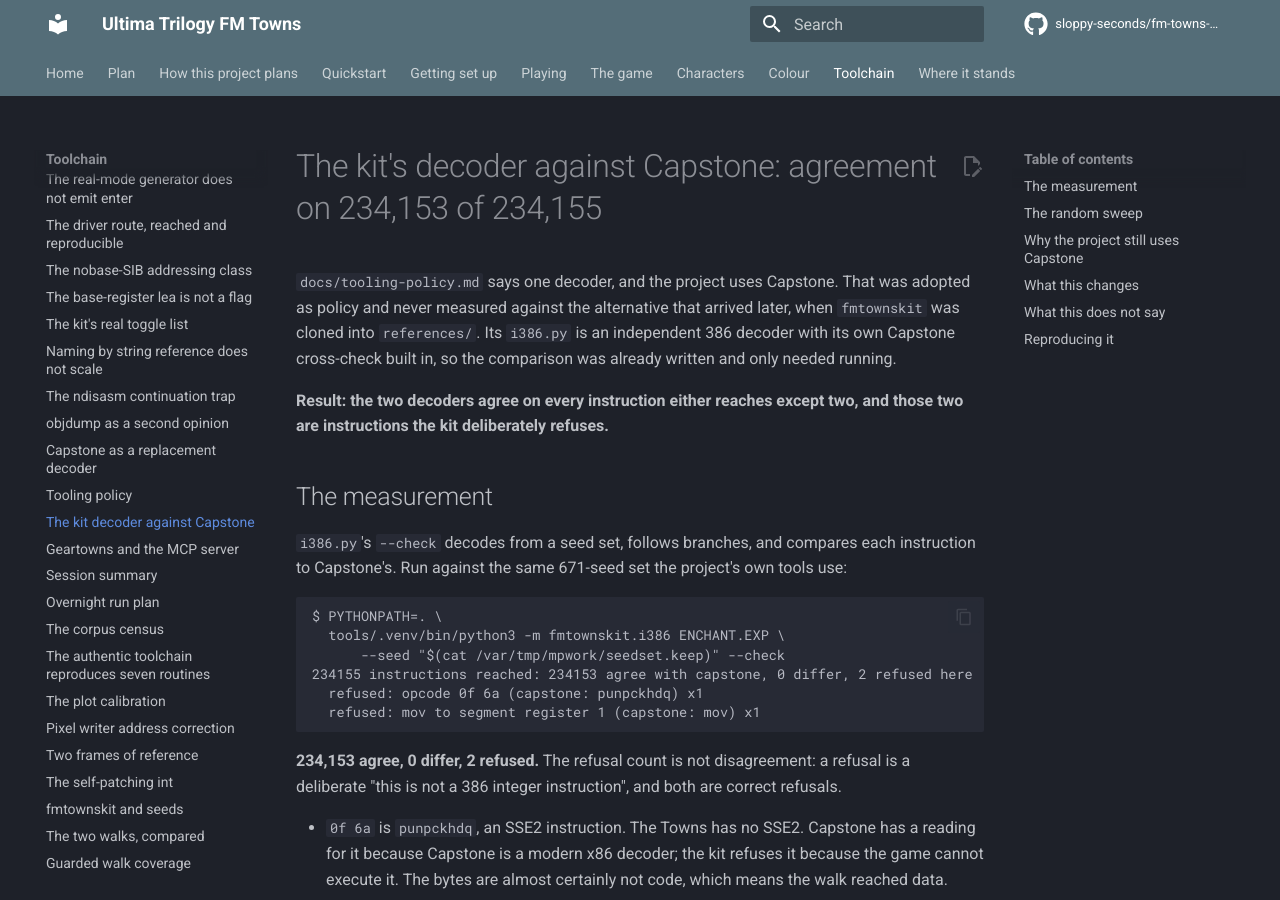
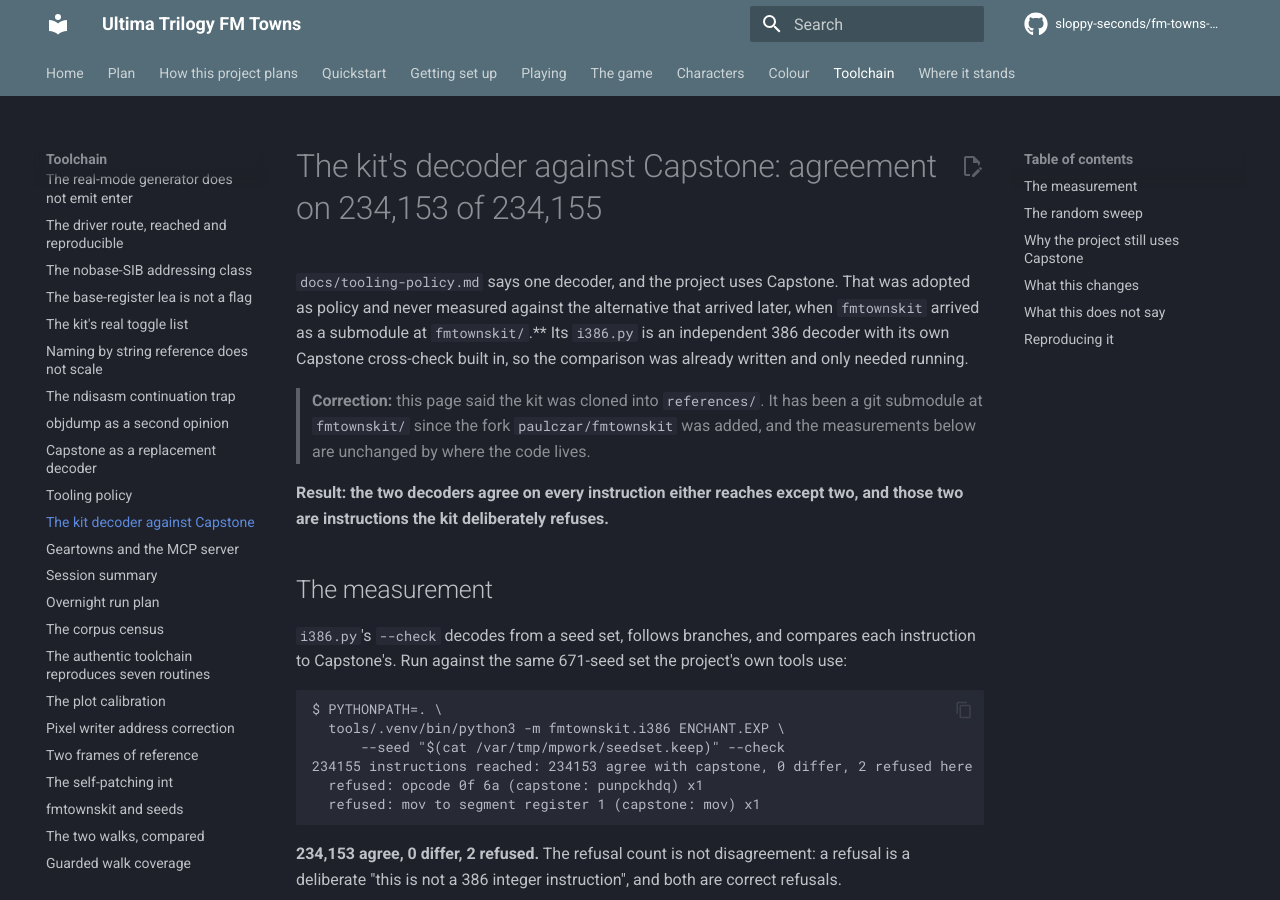
Before and after one commit to sloppy-seconds/fm-towns-ultima, an MkDocs documentation site: the page built from docs/decoder-comparison.md, in a window 1280 px wide and 900 px high. Built offline with MkDocs 1.6.1 and Material for MkDocs 9.7.7, drawn with Linux system fonts in a browser that asks for light colours; comment, search, counter and statistics services are not loaded.

Commit message:
Correct the prose that still put the kit under references/
The paths were all converted when the submodule landed. These are the sentences above them, which no check
reads and which therefore survived the move:

- tools/refindex.py docstring: "Needs fmtownskit under references/, which is gitignored" is now "needs the
  submodule", because the code path was fixed and the line describing it was not
- tools/checkall.js E4 comment described the old clone-and-apply check; it now names the four invariants
- tools/README.md refindex row repeats the same stale dependency claim
- docs/tooling-policy.md said the kit was "cloned under references/"
- docs/decoder-comparison.md said the same, and gets a correction banner as well, because its measurement
  matters and the reader should not think the numbers moved
- docs/recomp-plan.md described the kit edits as changes to references/ that are not committed
- docs/overnight-report.md says "every patch to the kit must be recorded in docs/ because references/ is not
  committed". That was true and is now false, so it is marked as superseded rather than rewritten: a dated
  report keeps its claims and gains the correction, which is this repository's convention

Left alone deliberately: references/ still holds the High C toolchain archive and the Ultima III
reimplementations, so lines about those are still correct.

```diff
--- a/docs/decoder-comparison.md
+++ b/docs/decoder-comparison.md
@@ -1,9 +1,12 @@
 # The kit's decoder against Capstone: agreement on 234,153 of 234,155
 
 `docs/tooling-policy.md` says one decoder, and the project uses Capstone. That was adopted as
-policy and never measured against the alternative that arrived later, when `fmtownskit` was
-cloned into `references/`. Its `i386.py` is an independent 386 decoder with its own Capstone
+policy and never measured against the alternative that arrived later, when `fmtownskit` arrived as a
+submodule at `fmtownskit/`.** Its `i386.py` is an independent 386 decoder with its own Capstone
 cross-check built in, so the comparison was already written and only needed running.
+
+> **Correction:** this page said the kit was cloned into `references/`. It has been a git submodule at `fmtownskit/`
+> since the fork `paulczar/fmtownskit` was added, and the measurements below are unchanged by where the code lives.
 
 **Result: the two decoders agree on every instruction either reaches except two, and those two
 are instructions the kit deliberately refuses.**
```
Also changed, not shown: docs/overnight-report.md (+5 -0 lines), docs/recomp-plan.md (+3 -3 lines), docs/tooling-policy.md (+1 -1 lines), tools/README.md (+1 -1 lines), 2 other files.
